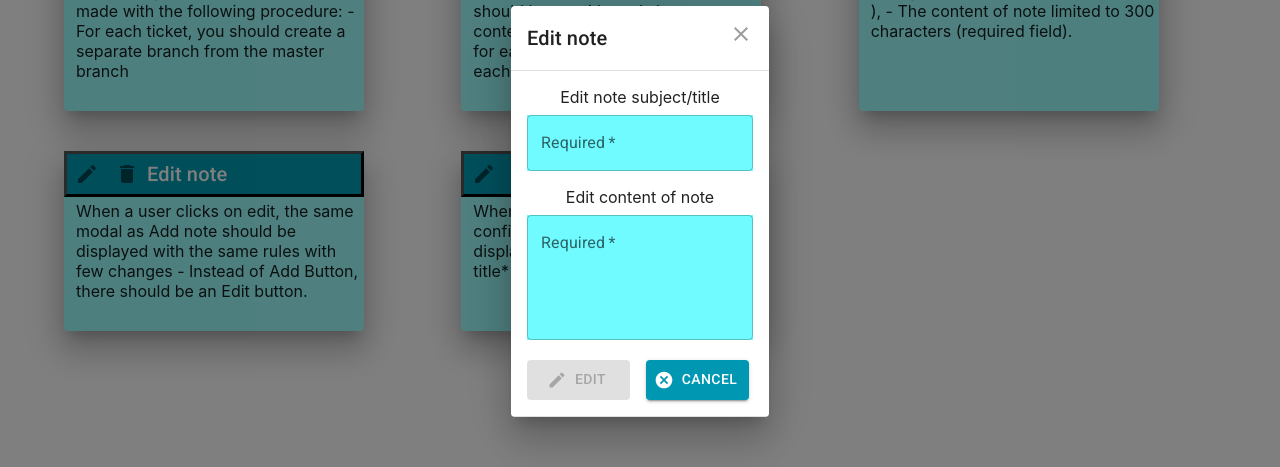
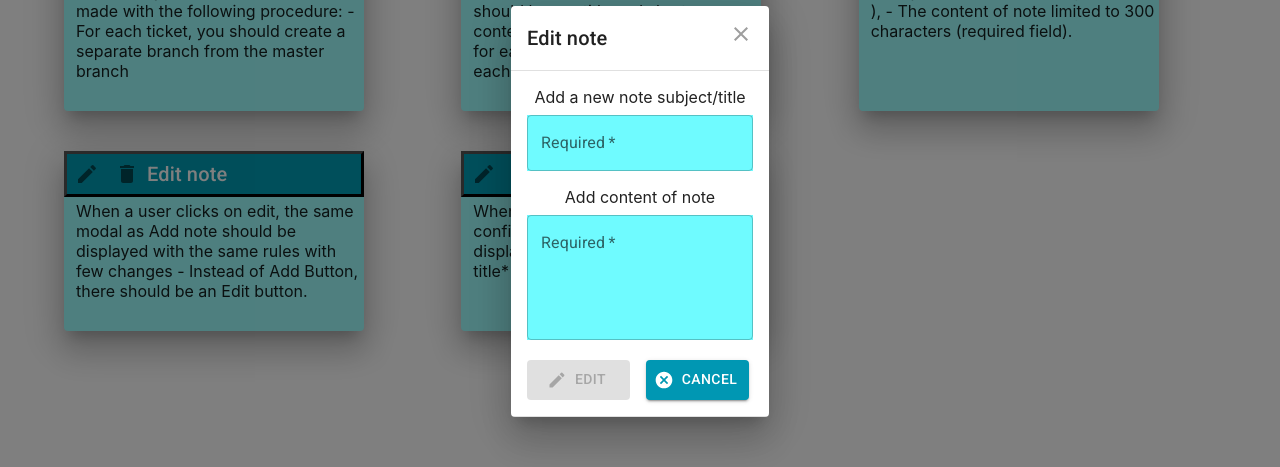
Before and after one commit to marijan25/Notes-app, a React (Create React App) app: page / in a window 1280 px wide. Both pictures are taken after a click on the button 87 px from the left and 143 px from the top of the page. Shown: the part 189-656 px from the top of the page. Built offline with nearby package versions, Linux system fonts and the light colour scheme.

Commit message:
Added edit form

```diff
--- a/src/App.js
+++ b/src/App.js
@@ -6,7 +6,8 @@
 import BottomNavigation from '@mui/material/BottomNavigation';
 import Button from '@mui/material/Button';
 import AddBoxIcon from '@mui/icons-material/AddBox';
-import { useContext, useState } from 'react'
+import { useState } from 'react'
+import EditForm from './components/EditForm'
 
 function App() {
   const [notes, setNotes] = useState([
@@ -37,13 +38,12 @@
   }
   ])
 
-
   return (
     <Grid>
       <Heading />
       <Container sx={{marginTop:5, marginBottom:12}}>
         <Grid container spacing={5}>
-          {notes.map((note,index) => <Note note={note} key={note.id} />)}
+          {notes.map((note) => <Note note={note} key={note.id} />)}
         </Grid>
       </Container>
       <Paper sx={{position:'fixed',bottom:0, left:0, right:0}} elevation={3}>
--- /dev/null
+++ b/src/components/EditForm.js
@@ -0,0 +1,92 @@
+import * as React from 'react';
+import Button from '@mui/material/Button';
+import Typography from '@mui/material/Typography';
+import TextField from '@mui/material/TextField';
+import { useState } from 'react';
+import Box from '@mui/material/Box';
+import Stack from '@mui/material/Stack';
+import EditIcon from '@mui/icons-material/Edit';
+import CancelIcon from '@mui/icons-material/Cancel';
+import Grid from '@mui/material/Grid';
+
+const EditForm = ({open, setOpen,note, notes, setNotes, onEdit}) => {
+  const [titleNote, setTitleNote] = useState("");
+  const [contentNote, setContentNote] = useState("");
+  const handleTitleChange = (event) => {
+    setTitleNote(event.target.value);
+  };
+  const handleContentChange = (event) =>{
+    setContentNote(event.target.value);
+  };
+  const [title, setTitle] = useState();
+  const [content, setContent] = useState();
+  const onSubmit = (e) => {
+    e.preventDefault()
+    onEdit(title, content)
+    setTitle('')
+    setContent('')
+  }
+
+  return (
+    <Grid>
+      <form onSubmit={onSubmit}>
+        <Typography variant='paragraph' component='p' textAlign='center'>
+          <label>Add a new note subject/title</label> <br />
+        </Typography>
+        <TextField
+          sx={{marginTop:1,backgroundColor:'#6ffbff',width:226}}
+          value={title}
+          onChange = {(e) => setTitle(e.target.value)}
+          required
+          name='title'
+          id="title"
+          label="Required"
+        />
+        <Box sx={{marginTop:2}}>
+          <Typography
+            variant='paragraph'
+            component='p'
+            textAlign='center'>
+            <Box>
+              <label>Add content of note</label> <br />
+            </Box>
+            <TextField
+              sx={{marginTop:1, backgroundColor:'#6ffbff', width:226}}
+              required
+              value={content}
+              onChange = {(e) => setContent(e.target.value)}
+              name='content'
+              id="content"
+              label="Required"
+              multiline
+              rows={4}
+              inputProps = {{maxLength: 300}}
+            />
+          </Typography><br />
+        </Box>
+        <Stack direction="row" spacing={2}>
+          <Button
+            sx={{width:103, height:40, backgroundColor:'#0097b3'}}
+            onClick = {()=>setOpen(false)}
+            variant="contained"
+            disabled={!title||!content}
+            startIcon={<EditIcon />}
+            type='submit'
+            autoFocus>
+              Edit
+          </Button>
+          <Button
+            onClick={() => setOpen(false)}
+            sx={{width:103, height:40, backgroundColor:'#0097b3'}}
+            variant="contained"
+            startIcon={<CancelIcon />}
+            autoFocus>
+              Cancel
+          </Button>
+        </Stack>
+      </form>
+    </Grid>
+  )
+}
+
+export default EditForm
--- a/src/components/EditModal.js
+++ b/src/components/EditModal.js
@@ -17,6 +17,7 @@
 import CancelIcon from '@mui/icons-material/Cancel';
 import NoteAddIcon from '@mui/icons-material/NoteAdd';
 import EditIcon from '@mui/icons-material/Edit';
+import EditForm from '../components/EditForm'
 
 const BootstrapDialog = styled(Dialog)(({ theme }) => ({
   '& .MuiDialogContent-root': {
@@ -53,8 +54,7 @@
   onClose: PropTypes.func.isRequired,
 };
 
-export default function CustomizedDialogs({ note }) {
-  const [open, setOpen] = React.useState(false);
+export default function CustomizedDialogs({note, children, open, setOpen}) {
   const [titleNote, setTitleNote] = useState("");
   const [contentNote, setContentNote] = useState("");
   const handleClickOpen = () => {
@@ -93,62 +93,7 @@
           Edit note
         </BootstrapDialogTitle>
         <DialogContent dividers>
-          <form onSubmit={onSubmit}>
-            <Typography variant='paragraph' component='p' textAlign='center'>
-              <label>Edit note subject/title</label> <br />
-            </Typography>
-            <TextField
-              sx={{marginTop:1,backgroundColor:'#6ffbff',width:226}}
-              value={title}
-              onChange = {(e) => setTitle(e.target.value)}
-              required
-              name='title'
-              id="title"
-              label="Required"
-            />
-            <Box sx={{marginTop:2}}>
-              <Typography
-                variant='paragraph'
-                component='p'
-                textAlign='center'>
-              <Box>
-                <label>Edit content of note</label> <br />
-              </Box>
-            <TextField
-              sx={{marginTop:1, backgroundColor:'#6ffbff', width:226}}
-              required
-              value={content}
-              onChange = {(e) => setContent(e.target.value)}
-              name='content'
-              id="content"
-              label="Required"
-              multiline
-              rows={4}
-              inputProps = {{maxLength: 300}}
-            />
-              </Typography><br />
-            </Box>
-            <Stack direction="row" spacing={2}>
-              <Button
-                sx={{width:103, height:40, backgroundColor:'#0097b3'}}
-                variant="contained"
-                disabled={!title||!content}
-                startIcon={<EditIcon />}
-                type='submit'
-                autoFocus>
-                  Edit
-              </Button>
-              <Button
-                sx={{width:103, height:40, backgroundColor:'#0097b3'}}
-                variant="contained"
-                onClick={handleClose}
-                startIcon={<CancelIcon />}
-                type='reset'
-                autoFocus>
-                  Cancel
-              </Button>
-            </Stack>
-          </form>
+          {children}
         </DialogContent>
       </BootstrapDialog>
     </Grid>
--- a/src/components/Note.js
+++ b/src/components/Note.js
@@ -7,8 +7,15 @@
 import IconButton from '@mui/material/IconButton';
 import Stack from '@mui/material/Stack';
 import CustomizedDialogs from '../components/EditModal';
+import EditForm from '../components/EditForm'
+import { useState } from 'react'
 
-const Note = ({note}) => {
+const Note = ({note, notes, setNotes}) => {
+  const [open, setOpen] = useState(false)
+  const editNote = () => {
+    //const indexNote = notes.finderIndex((note) => note.id === id)
+    console.log('Notes')
+  }
   return (
     <Grid item xs = {4}>
       <Paper elevation={20} sx={{height:180,width:300,backgroundColor:'#9effff'}}>
@@ -23,9 +30,11 @@
           <Box>
             <Stack direction="row">
 
-              <CustomizedDialogs />
+              <CustomizedDialogs open={open} setOpen={setOpen} onClick = {() => editNote}>
+                <EditForm open = {open} setOpen = {setOpen} />
+              </CustomizedDialogs>
 
-              <IconButton aria-label="delete">
+              <IconButton aria-label="delete" open={open} setOpen={setOpen}>
                 <DeleteIcon />
               </IconButton>
             </Stack>
```
Also changed, not shown: src/data.json (deleted, +0 -30 lines).
